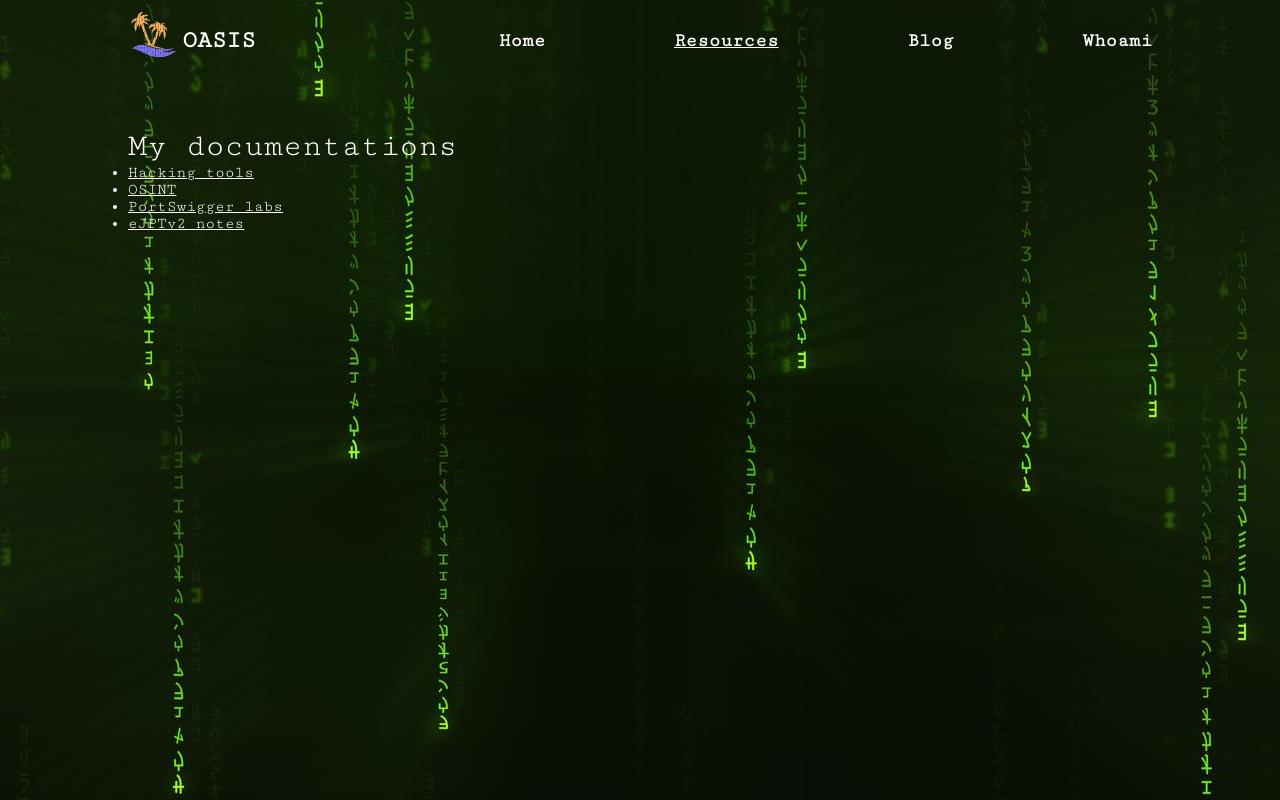
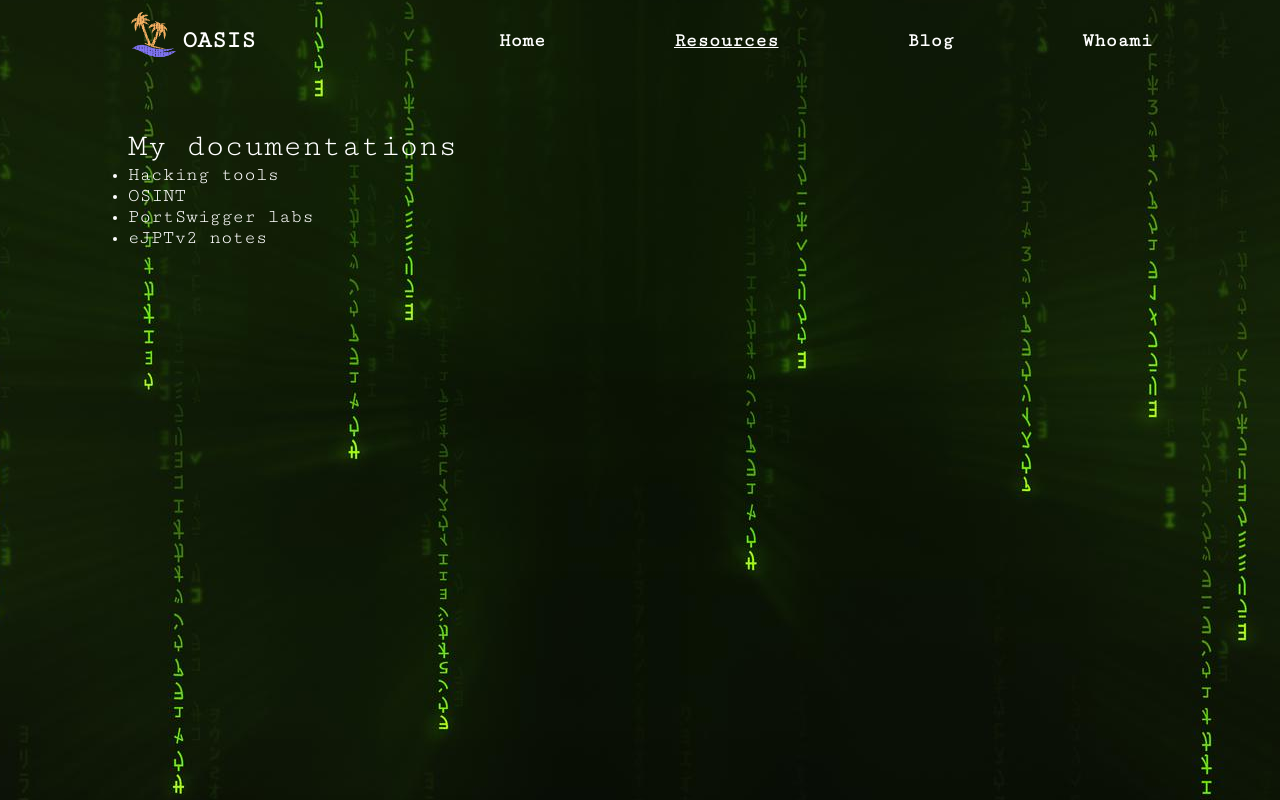
Before and after one commit to imprasanna/portfolio, a React (Vite) app in the folder portfolio/: page /resources in a window 1280 px wide. Built offline with nearby package versions, Linux system fonts and the light colour scheme.

Commit message:
Some stylings of resources page maintained

```diff
--- a/portfolio/src/pages/resources.jsx
+++ b/portfolio/src/pages/resources.jsx
@@ -1,5 +1,6 @@
 import React from "react";
 import Nav from "../components/home/nav";
+import "../styles/resources.scss";
 
 const Resources = () => {
   return (
@@ -9,13 +10,13 @@ const Resources = () => {
         <h1>My documentations</h1>
         <ul>
           <li>
-            <a href="https://app.gitbook.com/o/fxVR21uBKOdqyUExlvsb/s/iz2l2usc8AWKK3DkTrmz/">
+            <a href="https://prasannas-organization-1.gitbook.io/hacking-tools/">
               Hacking tools
             </a>
           </li>
 
           <li>
-            <a href="https://app.gitbook.com/o/fxVR21uBKOdqyUExlvsb/s/JPxeRYXcXIfGgY3cEQjH/">
+            <a href="https://prasannas-organization-1.gitbook.io/osint/">
               OSINT
             </a>
           </li>
--- /dev/null
+++ b/portfolio/src/styles/resources.scss
@@ -0,0 +1,8 @@
+ul li a {
+    text-decoration: none;
+    font-size: 1.2rem;
+
+    &:hover {
+        text-decoration: underline;
+    }
+}
```
